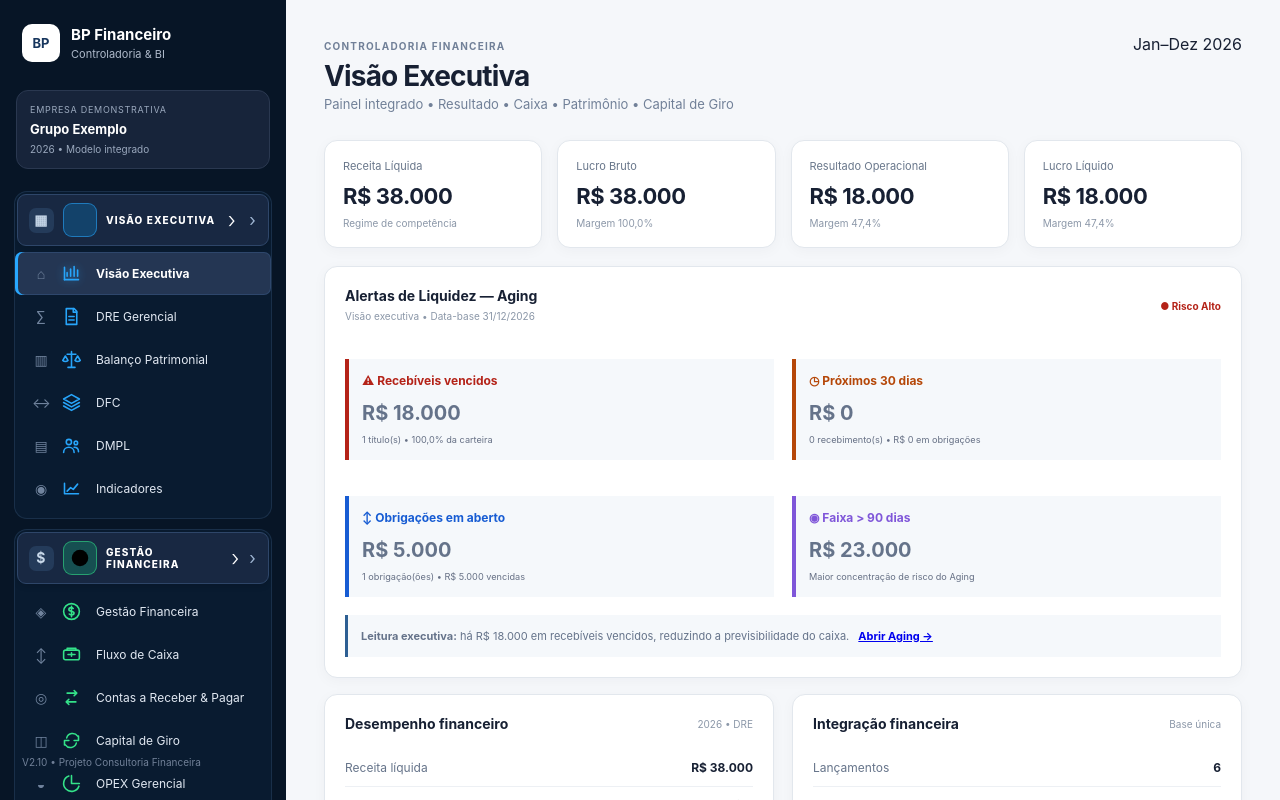
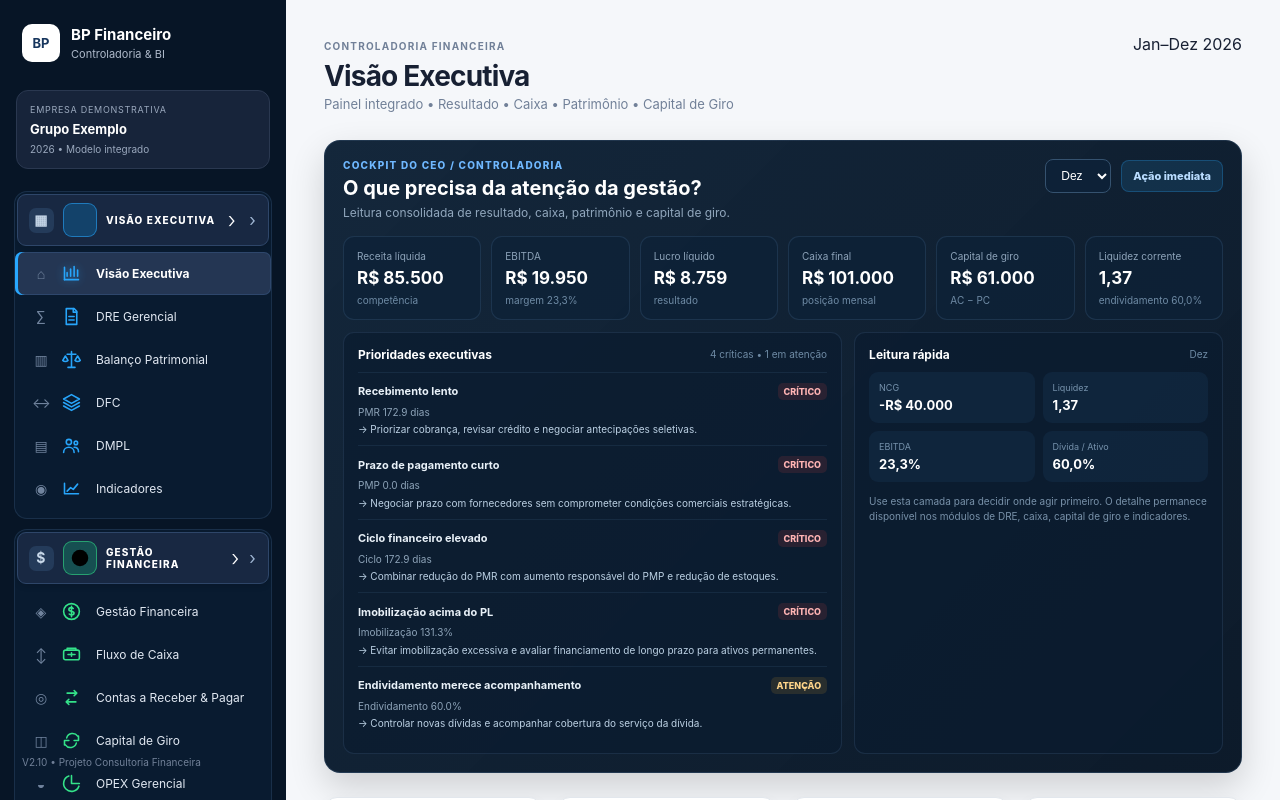
Before and after one commit to cardoso4009-byte/bp-financeiro-bi, a Next.js app: page / in a window 1280 px wide. Shown: the top 800 px of the page. Built offline with nearby package versions, Linux system fonts and the light colour scheme.

Commit message:
feat: integrate executive cockpit into dashboard

```diff
--- a/app/page.tsx
+++ b/app/page.tsx
@@ -5,6 +5,7 @@ import { financialEntriesToJournal } from '@/lib/financial-accounting-integratio
 import { readFinancialSource } from '@/lib/financial-source'
 import { statementEngine } from '@/lib/statement-engine'
 import { managementImpact } from '@/lib/management-integration'
+import ExecutiveCockpit from '@/components/executive-cockpit'
 
 const brl=(n:number)=>n.toLocaleString('pt-BR',{style:'currency',currency:'BRL',maximumFractionDigits:0})
 const pct=(n:number)=>`${(n*100).toFixed(1).replace('.',',')}%`
@@ -81,6 +82,7 @@ export default function Home(){
     <footer>V2.10 • Projeto Consultoria Financeira</footer>
    </aside>
    <section className="content"><header><div><small>CONTROLADORIA FINANCEIRA</small><h1>Visão Executiva</h1><p>Painel integrado • Resultado • Caixa • Patrimônio • Capital de Giro</p></div><div className="period">Jan–Dez 2026</div></header>
+    <ExecutiveCockpit />
     <div className="cards"><Card title="Receita Líquida" value={totals.receitas} sub="Regime de competência"/><Card title="Lucro Bruto" value={lucroBruto} sub={`Margem ${pct(margemBruta)}`}/><Card title="Resultado Operacional" value={resultadoOperacional} sub={`Margem ${pct(margemOp)}`}/><Card title="Lucro Líquido" value={lucroLiquido} sub={`Margem ${pct(margemLiq)}`}/></div>
     <div className="grid"><section className="panel"><div className="panel-title"><h2>Desempenho financeiro</h2><span>2026 • DRE</span></div><div className="rows"><Row label="Receita líquida" value={totals.receitas}/><Row label="Custos" value={-totals.custos}/><Row label="Despesas operacionais" value={-despesasOp}/><Row label="Resultado operacional" value={resultadoOperacional}/><Row label="Resultado financeiro" value={resultadoFinanceiro}/><Row label="Lucro líquido" value={lucroLiquido}/></div></section>
      <section className="panel"><div className="panel-title"><h2>Integração financeira</h2><span>Base única</span></div><div className="rows"><Row label="Lançamentos" value={source.entries.length} currency={false}/><Row label="Pagos" value={paid} currency={false}/><Row label="Em aberto" value={open} currency={false}/><Row label="Impacto em caixa" value={management.cash}/><Row label="Impacto patrimonial pendente" value={management.balance}/><Row label="Pressão de capital de giro" value={management.workingCapital}/></div></section></div>
```
